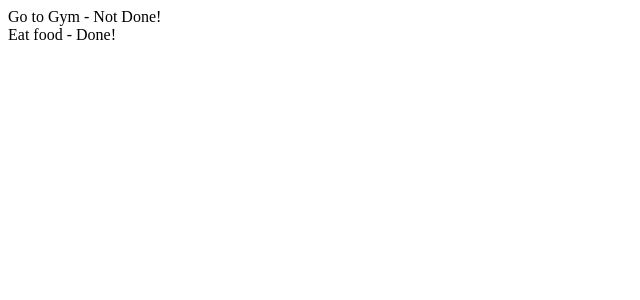
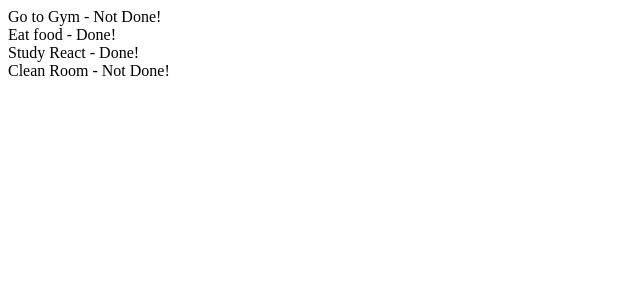
Before and after one commit to Harmankhurana/Cohort-3-Full-Stack-WebDevelopment, a React (Vite) app in the folder Week 9 - React.js/react-basics/: page / in a window 1280 px wide. Shown: the top 300 px of the page, without its empty margins (0-640 px from the left). Built offline with nearby package versions, Linux system fonts and the light colour scheme.

Commit message:
feat: Adding more static todos in the application

```diff
--- a/Week 9 - React.js/react-basics/src/TodoApplication.jsx
+++ b/Week 9 - React.js/react-basics/src/TodoApplication.jsx
@@ -7,6 +7,12 @@ const ListsAndKeys = () => {
     }, {
         title : "Eat food",
         done : true,
+    }, {
+        title : "Study React",
+        done : true,
+    }, {
+        title : "Clean Room",
+        done : false,
     }
 ];
 
```
